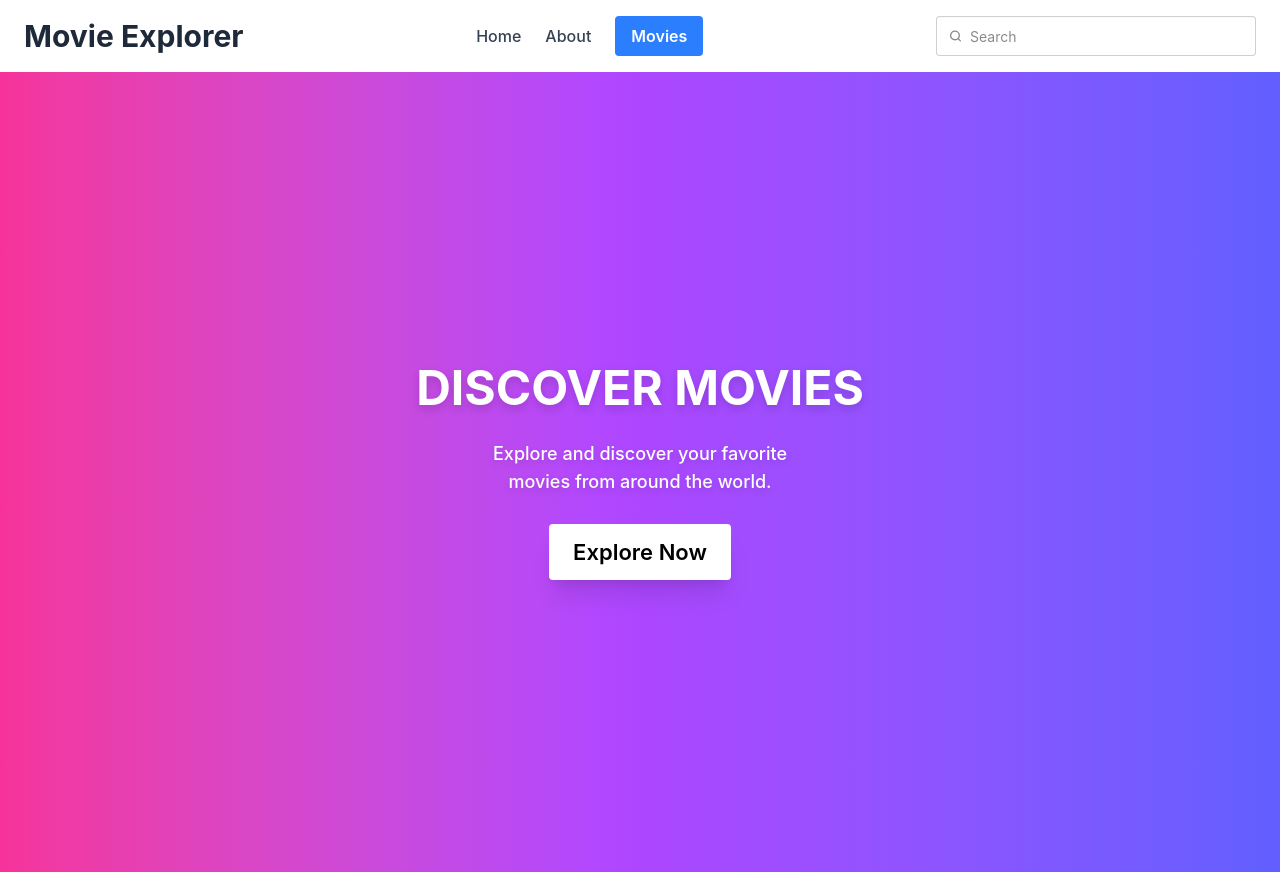
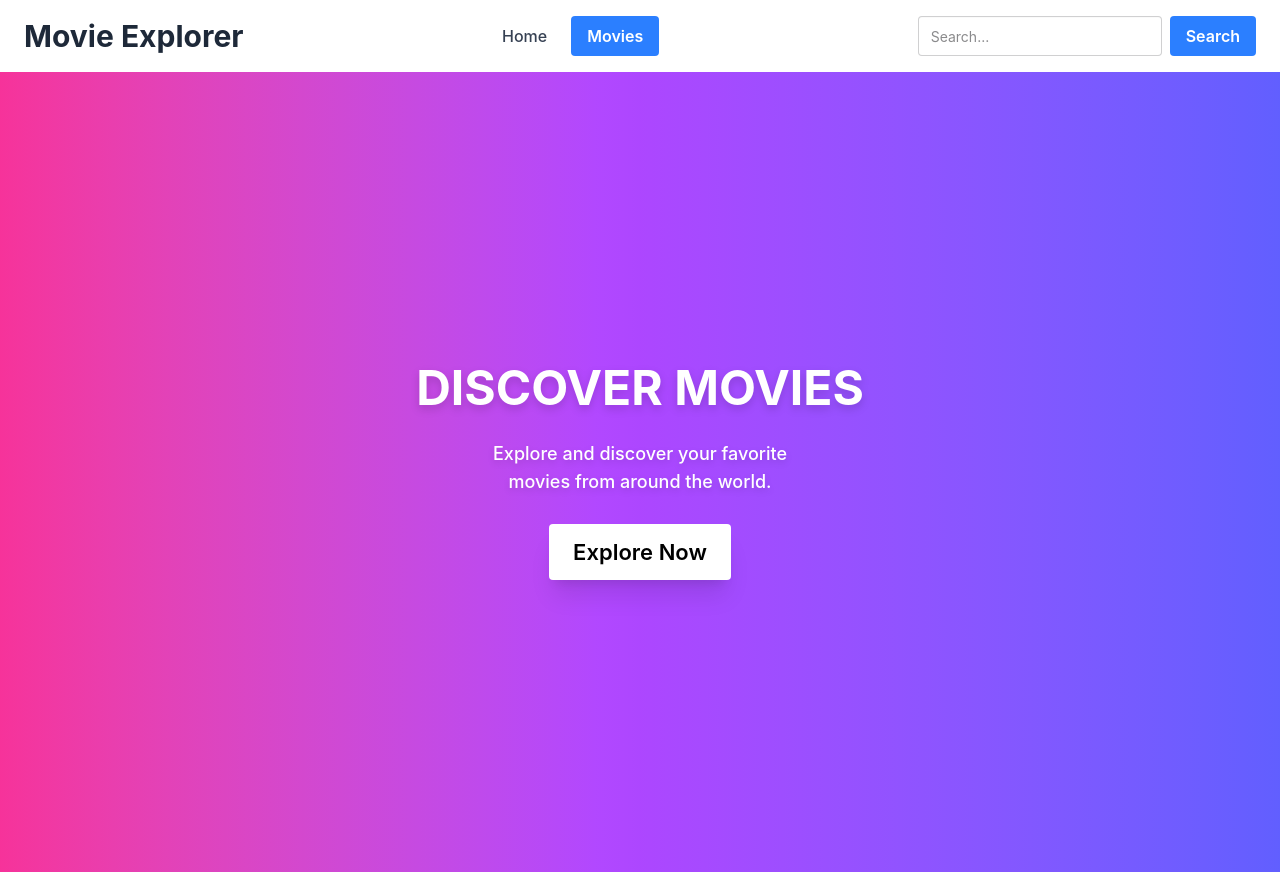
Before and after one commit to zahidhasantonmoy/nlwd-A2, a React (Vite) app: page / in a window 1280 px wide. Built offline with nearby package versions, Linux system fonts and the light colour scheme.

Commit message:
search implemented

```diff
--- a/src/App.jsx
+++ b/src/App.jsx
@@ -7,12 +7,15 @@ import Movies from './Pages/Movies'
 import { BrowserRouter, Routes, Route } from "react-router-dom";
 
 function App() {
+
+ const [search, setSearch] = useState("");
+
   return (
     <BrowserRouter>
-    <Header/>
+    <Header search={search} setSearch={setSearch} />
       <Routes>
         <Route path="/" element={<Home/>} />
-        <Route path="/Movies" element={<Movies/>} />
+        <Route path="/Movies" element={<Movies search={search} />} />
       </Routes>
     </BrowserRouter>
   );
--- a/src/Component/Header.jsx
+++ b/src/Component/Header.jsx
@@ -1,7 +1,14 @@
-import { useState } from 'react'
+import { useState } from 'react';
+import { Link, useNavigate } from 'react-router-dom';
 
-export default function Header() {
-    const [search, setSearch] = useState("");
+export default function Header({ search, setSearch }) {
+    const navigate = useNavigate();
+    const [inputText, setInputText] = useState("");
+
+    function handleSearch() {
+        setSearch(inputText);
+        navigate('/Movies');
+    }
 
     return (
         <>
@@ -13,32 +20,31 @@ export default function Header() {
                 </div>
 
                 <nav className="flex items-center gap-6">
-                    <a href="/" className="text-gray-700 hover:text-blue-500 font-medium">Home</a>
-                    <a href="/about" className="text-gray-700 hover:text-blue-500 font-medium">About</a>
+                    <Link to="/" className="text-gray-700 hover:text-blue-500 font-medium">Home</Link>
 
-                    <a href="/Movies" className="px-4 py-2 text-white bg-blue-500 rounded hover:bg-blue-600 focus:outline-none focus:ring focus:ring-blue-300 font-semibold">
+                    <Link to="/Movies" className="px-4 py-2 text-white bg-blue-500 rounded hover:bg-blue-600 focus:outline-none focus:ring focus:ring-blue-300 font-semibold">
                         Movies
-                    </a>
+                    </Link>
                 </nav>
 
-                <label className="input border flex items-center gap-2">
-                    <svg className="h-[1em] opacity-50" xmlns="http://www.w3.org/2000/svg" viewBox="0 0 24 24">
-                        <g
-                            strokeLinejoin="round"
-                            strokeLinecap="round"
-                            strokeWidth="2.5"
-                            fill="none"
-                            stroke="currentColor"
-                        >
-                            <circle cx="11" cy="11" r="8"></circle>
-                            <path d="m21 21-4.3-4.3"></path>
-                        </g>
-                    </svg>
-                    <input type="search" required placeholder="Search" value={search} onChange={(e) => setSearch(e.target.value)} />
-                </label>
+                <div className="flex items-center gap-2">
+                    <label className="input border flex items-center px-3 py-2 rounded">
+                        <input
+                            type="search"
+                            required
+                            placeholder="Search..."
+                            value={inputText}
+                            onChange={(e) => setInputText(e.target.value)}
+                            className="outline-none"
+                        />
+                    </label>
+                    <button onClick={handleSearch} className="px-4 py-2 bg-blue-500 text-white rounded hover:bg-blue-600 font-semibold">
+                        Search
+                    </button>
+                </div>
             </div>
 
-            {search && <p className="px-6 py-2"> you are searched for {search} </p>}
+
         </>
     )
 }
--- a/src/Component/MovieCard.jsx
+++ b/src/Component/MovieCard.jsx
@@ -1,24 +1,50 @@
-export default function MovieCard({ movie,onOpenModal }) {
+// export default function MovieCard({ movie,onOpenModal }) {
 
 
 
 
+//     return (
+//         <div>
+//             <div className="card w-full max-w-sm bg-white shadow-xl">
+
+//             <img src={movie.image.medium}  className="w-full" />
+//             <div className="p-4">
+//                 <h3 className="text-lg font-bold">{movie.name}</h3>
+//                 <p className="text-gray-600">⭐ {movie.rating.average}
+//                     •  📅{movie.premiered}</p>
+//                 <button onClick={onOpenModal} className="mt-2 bg-blue-500 text-white py-2 px-4 rounded hover:bg-blue-600">
+//                     See Details
+//                 </button>
+//             </div>
+//         </div>
+
+//         </div>
+
+//     )
+// }
+export default function MovieCard({ movie, onOpenModal }) {
     return (
         <div>
             <div className="card w-full max-w-sm bg-white shadow-xl">
-
-            <img src={movie.image.medium}  className="w-full" />
-            <div className="p-4">
-                <h3 className="text-lg font-bold">{movie.name}</h3>
-                <p className="text-gray-600">⭐ {movie.rating.average}
-                    •  📅{movie.premiered}</p>
-                <button onClick={onOpenModal} className="mt-2 bg-blue-500 text-white py-2 px-4 rounded hover:bg-blue-600">
-                    See Details
-                </button>
+                <img
+                    src={movie.image?.medium || "https://via.placeholder.com/210x295?text=No+Image"}
+                    alt={movie.name}
+                    className="w-full"
+                />
+                <div className="p-4">
+                    <h3 className="text-lg font-bold">{movie.name}</h3>
+                    <p className="text-gray-600">
+                        ⭐ {movie.rating?.average || "N/A"}
+                        •  📅 {movie.premiered || "N/A"}
+                    </p>
+                    <button
+                        onClick={onOpenModal}
+                        className="mt-2 bg-blue-500 text-white py-2 px-4 rounded hover:bg-blue-600"
+                    >
+                        See Details
+                    </button>
+                </div>
             </div>
         </div>
-
-        </div>
-
     )
 }
--- a/src/Pages/Movies.jsx
+++ b/src/Pages/Movies.jsx
@@ -1,61 +1,73 @@
-import { useState } from 'react'
-import {useEffect} from 'react'
+import { useState, useEffect } from 'react'
 import MovieCard from '../Component/MovieCard';
 import MovieModal from '../Component/MovieModal';
-export default function Movies() {
-    const [Movies,setMovies]=useState([]);
-    const [loading,setLoading]=useState(false);
-    const [error,setError]=useState("");
+
+export default function Movies({ search }) {
+    const [Movies, setMovies] = useState([]);
+    const [loading, setLoading] = useState(false);
+    const [error, setError] = useState("");
     const [selectedMovie, setSelectedMovie] = useState(null);
 
-    useEffect(()=>{
-            getMovies();
+    useEffect(() => {
+        getMovies(search);
+    }, [search]);
 
-        },[]);
-
-
-    async function getMovies(){
+    async function getMovies(searchText) {
         setLoading(true);
 
         try {
-        const url ="https://api.tvmaze.com/shows";
-        const response =await fetch(url);
-        if(!response.ok){
-            throw new Error("Something went wrong");}
-        const data=await response.json();
+            let url = "";
 
+            if (searchText === "") {
+                url = "https://api.tvmaze.com/shows";
+            } else {
+                url = "https://api.tvmaze.com/search/shows?q=" + searchText;
+            }
 
+            const response = await fetch(url);
+
+            if (!response.ok) {
+                throw new Error("Something went wrong");
+            }
+
+            const data = await response.json();
+
+            if (searchText === "") {
                 setMovies(data);
+            } else {
+                let searchResult = [];
+                for (let i = 0; i < data.length; i++) {
+                    searchResult.push(data[i].show);
+                }
+                setMovies(searchResult);
+            }
 
-        }
-        catch(error){
+        } catch (error) {
             setError(error.message);
-        }
-        finally{
+        } finally {
             setLoading(false);
         }
     }
-    return(
+
+    return (
         <>
             <div>
-
-        {loading ? ( <span className="loading loading-spinner text-error"></span>):
-        error ? (<span className="loading loading-spinner text-error">{error}</span>): (
+                {loading ? ( <span className="loading loading-spinner text-error"></span>) :
+                error ? (<span className="loading loading-spinner text-error">{error}</span>) : (
                     <div className="grid grid-cols-1 sm:grid-cols-2 md:grid-cols-3 lg:grid-cols-4 xl:grid-cols-5 gap-4">
-                {Movies.map((movie)=>(
-                    <MovieCard key={movie.id} movie={movie}onOpenModal={() => setSelectedMovie(movie)}/>
+                        {Movies.map((movie) => (
+                            <MovieCard key={movie.id} movie={movie} onOpenModal={() => setSelectedMovie(movie)} />
                         ))}
                     </div>
                 )}
+
                 {selectedMovie && (
                     <MovieModal
                         movie={selectedMovie}
                         onClose={() => setSelectedMovie(null)}
                     />
                 )}
-
             </div>
         </>
-
     )
 }
```
Lines whose indentation alone changed are shown as unchanged.
